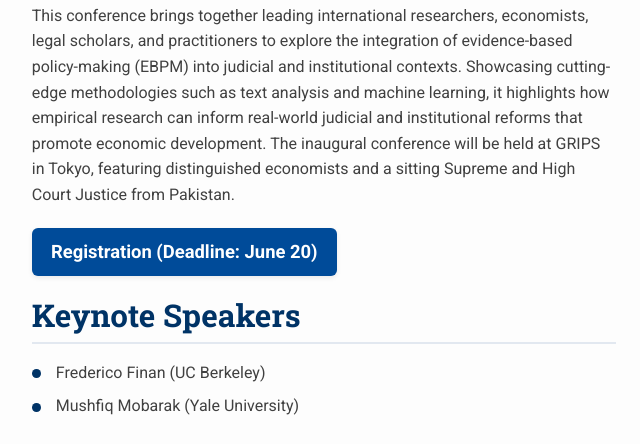
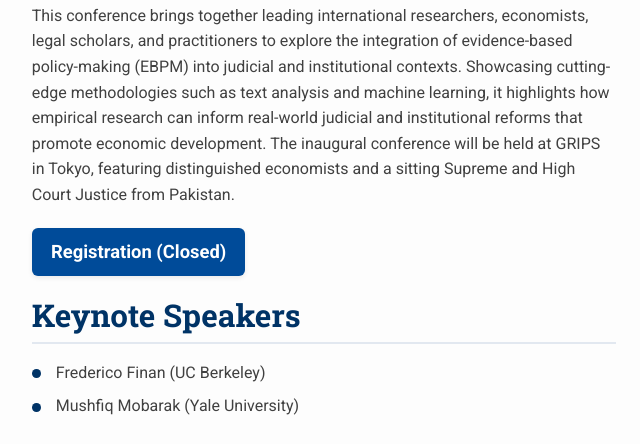
Before and after one commit to JunGoto01/tcild-2025, a plain HTML site: page index.html in a window 1280 px wide. Shown: the part 607-1051 px from the top of the page, without its empty margins (316-956 px from the left). Drawn offline with Linux system fonts and the light colour scheme.

Commit message:
closed registration

```diff
--- a/index.html
+++ b/index.html
@@ -54,11 +54,11 @@
         ===================================================== -->
     <p>
       <a
-        href="https://docs.google.com/forms/d/e/1FAIpQLSfcg1n_auXzLVlfYwA_CrqYWSf_qDtfKG7e2ugu4Pd4ngnsEw/viewform"
+        href=" "
         target="_blank"
         class="cta"
       >
-        Registration (Deadline: June 20)
+        Registration (Closed)
       </a>
     </p>
 
```
